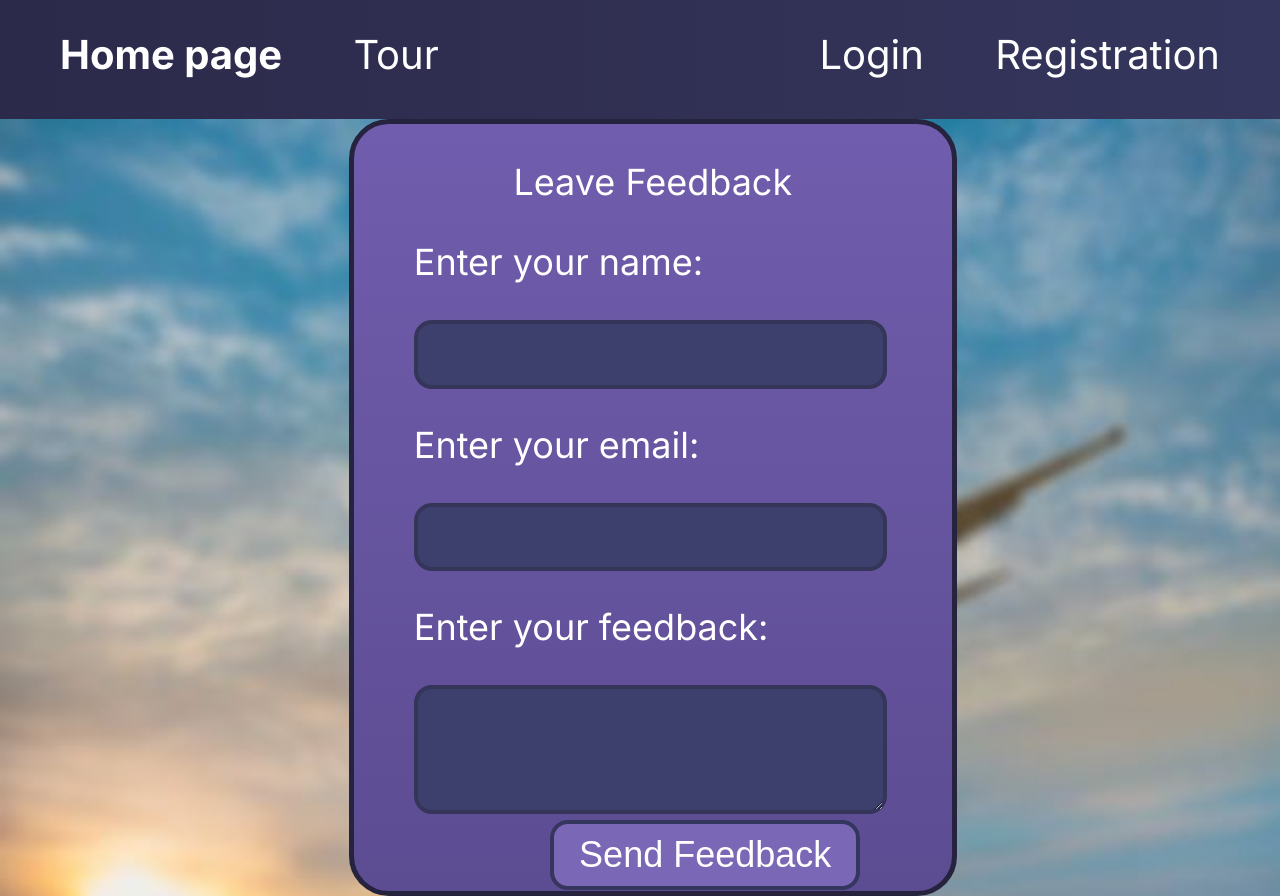
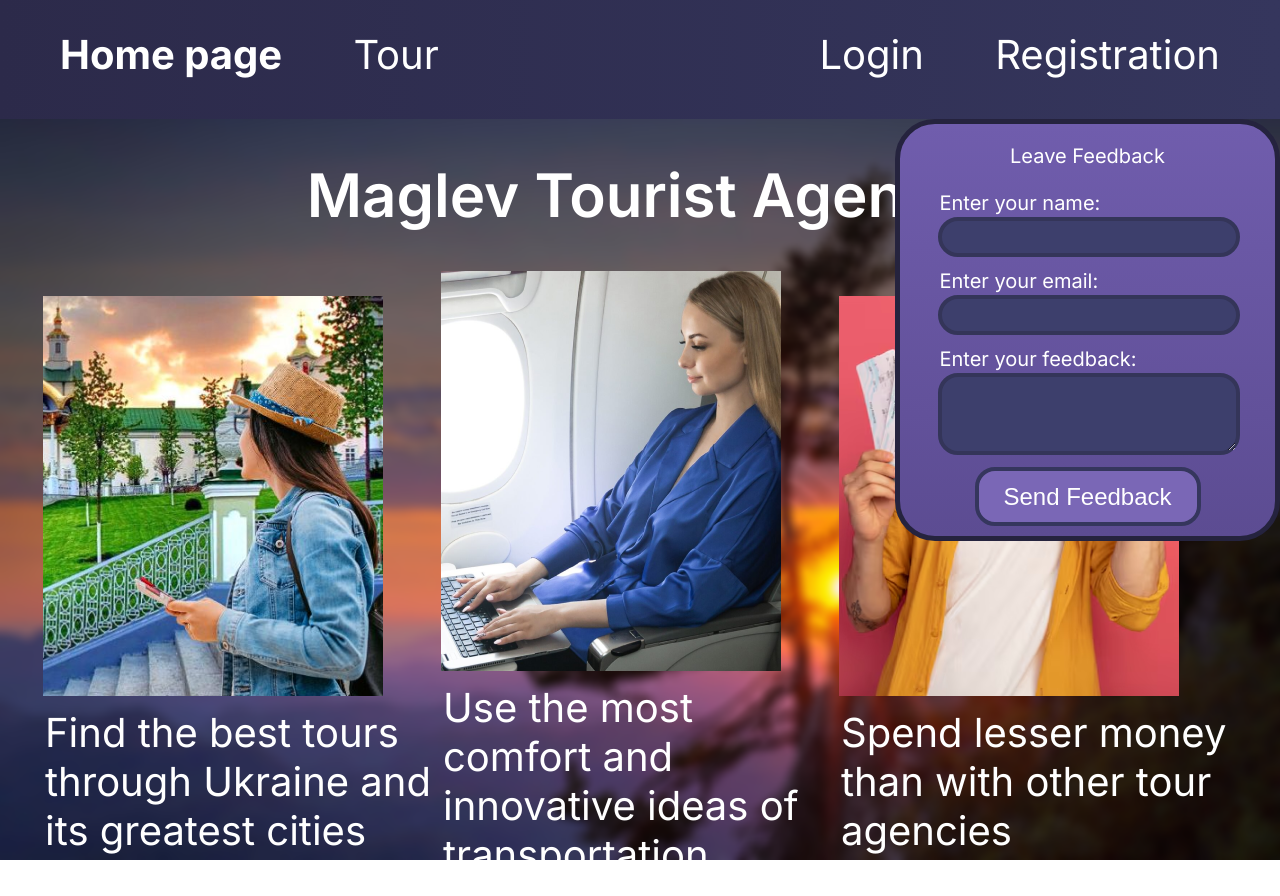
Before and after one commit to Ageev-Danilo/Flask-Figma-Project, a Python web app: template home/templates/home.html in a window 1280 px wide. After the commit the page ends 860 px from the top, so only its background shows below. Run offline with Jinja, Linux system fonts and the light colour scheme; the template is opened without the code that fills it, so the values that code supplies are empty.

Commit message:
Work with content

```diff
--- a/home/templates/home.html
+++ b/home/templates/home.html
@@ -9,26 +9,45 @@ Home page
 {% endblock %}
 
 {% block content %}
-<div class = 'background-image'>
-    <img src="static/home/img/praktikimg.jpg" alt="background">
+<main>
+    <img src="static/home/img/bg_blur.png" alt="background" class = "background-image">
+
+
+    <h1 class = "name-of-site">Maglev Tourist Agency</h1>
+
+    <div class = "benefit">
+        <img src="static/home/img/1-benefit.png" alt="1-benefit">
+        <p>Find the best tours through Ukraine and its greatest cities</p>
+
     </div>
+    <div class = "benefit">
+        <img src="static/home/img/2-benefit.png" alt="2-benefit">
+        <p>Use the most comfort and innovative ideas of transportation</p>
+
+    </div>
+    <div class = "benefit">
+        <img src="static/home/img/3-benefit.png" alt="3-benefit">
+        <p>Spend lesser money than with other tour agencies</p>
+    </div>
+
+
     <div class = 'all-form'>
         <form method="post" class = 'feedback-form'>
-        <div class = 'leave-feedback-text'>
-            <p>Leave Feedback</p>
-        </div>
+
+                <p class = 'leave-feedback-text'>Leave Feedback</p>
+
             <div class = 'feedback-form1'>
                 <div class = 'enter-name'>
                     <p>Enter your name:</p>
-                <label><input type="text" name = "client_name"></label>
+                    <input type="text" name = "client_name">
                 </div>
                 <div class = 'enter-email'>
                     <p>Enter your email:</p>
-                <label><input type="text" name = "client_email" ></label>
+                    <input type="text" name = "client_email" >
                 </div>
                 <div class = 'enter-feedback'>
                 <p>Enter your feedback:</p>
-            <label><textarea name="client_review" id=""></textarea></label>
+                <textarea name="client_review" id=""></textarea>
                 </div>
             </div>
 
@@ -37,4 +56,5 @@ Home page
 
         </form>
     </div>
+</main>
 {% endblock %}
--- a/main/templates/base.html
+++ b/main/templates/base.html
@@ -1,5 +1,6 @@
 <!DOCTYPE html>
 <html lang="en">
+
     <head>
         <meta charset="UTF-8">
         <meta name="viewport" content="width=device-width, initial-scale=1.0">
--- a/static/home/css/style.css
+++ b/static/home/css/style.css
@@ -1,23 +1,39 @@
 @import url('https://fonts.googleapis.com/css2?family=Inter:wght@100..900&display=swap');
+
+
 :root{
-    --size: 0.9;
+    --size: 1;
 }
 
-img{
+.name-of-site{
+    min-width: 100%;
+    text-align: center;
+    font-weight: 600;
+    font-size: 60px;
+    color: white;
+
+}
+
+.background-image{
     position: fixed;
     width: 100%;
     height: 100%;
+    z-index: -1;
 }
 .feedback-form{
-    margin: auto;
-
+    display: flex;
+    justify-content: center;
+    top: 119px;
+    right: 0px;
+    position: fixed;
     background: linear-gradient(#705DAD, #5C4C92);
     border: #25233E solid 5px;
     border-radius: 40px;
-    width: calc(664px * var(--size));
-    height: calc(852px * var(--size));
-
+    width: 375px;
+    height: 412px ;
+    align-items: center;
     overflow: hidden;
+    flex-direction: column;
 
 
 }
@@ -33,61 +49,71 @@ input{
     background: #3D3F6C;
     border: #343559 solid 4px;
     border-radius: calc(20px * var(--size));
-    width: calc(512px * var(--size));
-    height: calc(65px * var(--size));
+    min-width: 290px;
+    min-height: 30px;
+    max-width: 290px;
+    max-height: 30px;
 }
 textarea{
     background: #3D3F6C;
     border: #343559 solid 4px;
     border-radius: calc(20px * var(--size));
-    width: calc(512px * var(--size));
-    height: calc(130px * var(--size));
+    min-width: 290px;
+    min-height: 70px;
+    max-width: 290px;
+    max-height: 70px;
 }
 
 .leave-feedback-text{
     text-align: center;
     color: white;
-    font-size: calc(40px * var(--size));
+    font-size: 20px;
     font-weight: 400;
     font-family: inter;
+    margin-top: 20px;
+    margin-right: 4px;
+    margin-left: 4px;
+    margin-bottom: 4px;
 }
 
 .send-button{
     left: 42%;
-    position: absolute;
+
     text-align: center;
     background: #7A67B6;
     border: #35365D solid 4px;
     border-radius: calc(20px * var(--size));
-    width: calc(344px * var(--size));
-    height: calc(78px * var(--size));
+    width: 226px;
+    height: 59px;
     color: white;
-    font-size: calc(40px * var(--size));
+    font-size: 24px;
+   margin-bottom: 10px ;
 
 }
 .feedback-form1{
+
     width: 80%;
     margin: auto;
-    padding-bottom: calc(30px * var(--size));
+    padding-bottom: calc(0px * var(--size));
     color: white;
     font-size: calc(40px * var(--size));
     font-weight: 400;
     font-family: Inter;
 }
 .enter-name{
-    max-width: calc(512px * var(--size));
-    max-height: calc(123px * var(--size));
-    padding-bottom: calc(40px * var(--size));
+    padding-top: 10px;
+    padding-bottom: calc(0px * var(--size));
+    font-size: 20px;
 }
 .enter-email{
-    max-width: calc(512px * var(--size));
-    max-height: calc(123px * var(--size));
-    padding-bottom: calc(40px * var(--size));
+    padding-top: 10px;
+    padding-bottom: calc(0px * var(--size));
+    font-size: 20px;
 }
 .enter-feedback{
-    max-width: calc(512px * var(--size));
-    max-height: calc(188px * var(--size));
-    padding-bottom: calc(20px * var(--size));
+    padding-top: 10px;
+    padding-bottom: calc(0px * var(--size));
+    font-size: 20px;
 }
 
 .all-form{
@@ -98,3 +124,13 @@ textarea{
 #home{
     font-weight: 700;
 }
+
+.benefit{
+    font-weight: 400;
+    font-size: 40px;
+    max-width: 398px;
+
+}
+p{
+    margin: 2px;
+}
--- a/static/main/css/base_style.css
+++ b/static/main/css/base_style.css
@@ -1,5 +1,14 @@
 @import url('https://fonts.googleapis.com/css2?family=Inter:wght@100..900&display=swap');
-
+main{
+    flex-wrap: wrap;
+    height: calc(100% - 119px);
+    justify-content: center;
+    /* justify-content: center;
+    min-height: calc(100hv - 119px);
+    max-height: calc(100hv - 119px); */
+    align-items: center;
+    display: flex;
+}
 a{
     color: white;
     padding: 30px;
```
Also changed, not shown: static/home/img/1-benefit.png (added), static/home/img/2-benefit.png (added), static/home/img/3-benefit.png (added), static/home/img/bg_blur.png (added). Lines whose indentation alone changed are shown as unchanged.
